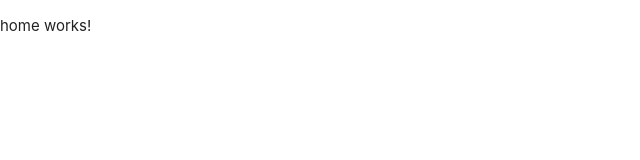
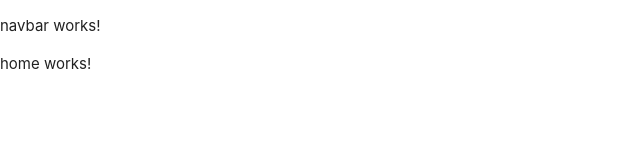
Before and after one commit to NairobiAI/clank, an Angular app: page / in a window 1280 px wide. Shown: the top 160 px of the page, without its empty margins (0-640 px from the left). Built offline with nearby package versions, Linux system fonts and the light colour scheme.

Commit message:
Generate navbar component

```diff
--- a/src/app/app.component.html
+++ b/src/app/app.component.html
@@ -1 +1,2 @@
+<app-navbar></app-navbar>
 <router-outlet></router-outlet>
--- a/src/app/app.module.ts
+++ b/src/app/app.module.ts
@@ -7,11 +7,13 @@
 
 import { AppComponent } from './app.component';
 import { HomeComponent } from './home/home.component';
+import { NavbarComponent } from './navbar/navbar.component';
 
 @NgModule({
   declarations: [
     AppComponent,
-    HomeComponent
+    HomeComponent,
+    NavbarComponent
   ],
   imports: [
     BrowserModule,
--- /dev/null
+++ b/src/app/navbar/navbar.component.html
@@ -0,0 +1,3 @@
+<p>
+  navbar works!
+</p>
--- /dev/null
+++ b/src/app/navbar/navbar.component.ts
@@ -0,0 +1,15 @@
+import { Component, OnInit } from '@angular/core';
+
+@Component({
+  selector: 'app-navbar',
+  templateUrl: './navbar.component.html',
+  styleUrls: ['./navbar.component.scss']
+})
+export class NavbarComponent implements OnInit {
+
+  constructor() { }
+
+  ngOnInit() {
+  }
+
+}
```
Also changed, not shown: src/app/navbar/navbar.component.scss (added), 1 other file (tests, documents, lock files or other folders).
